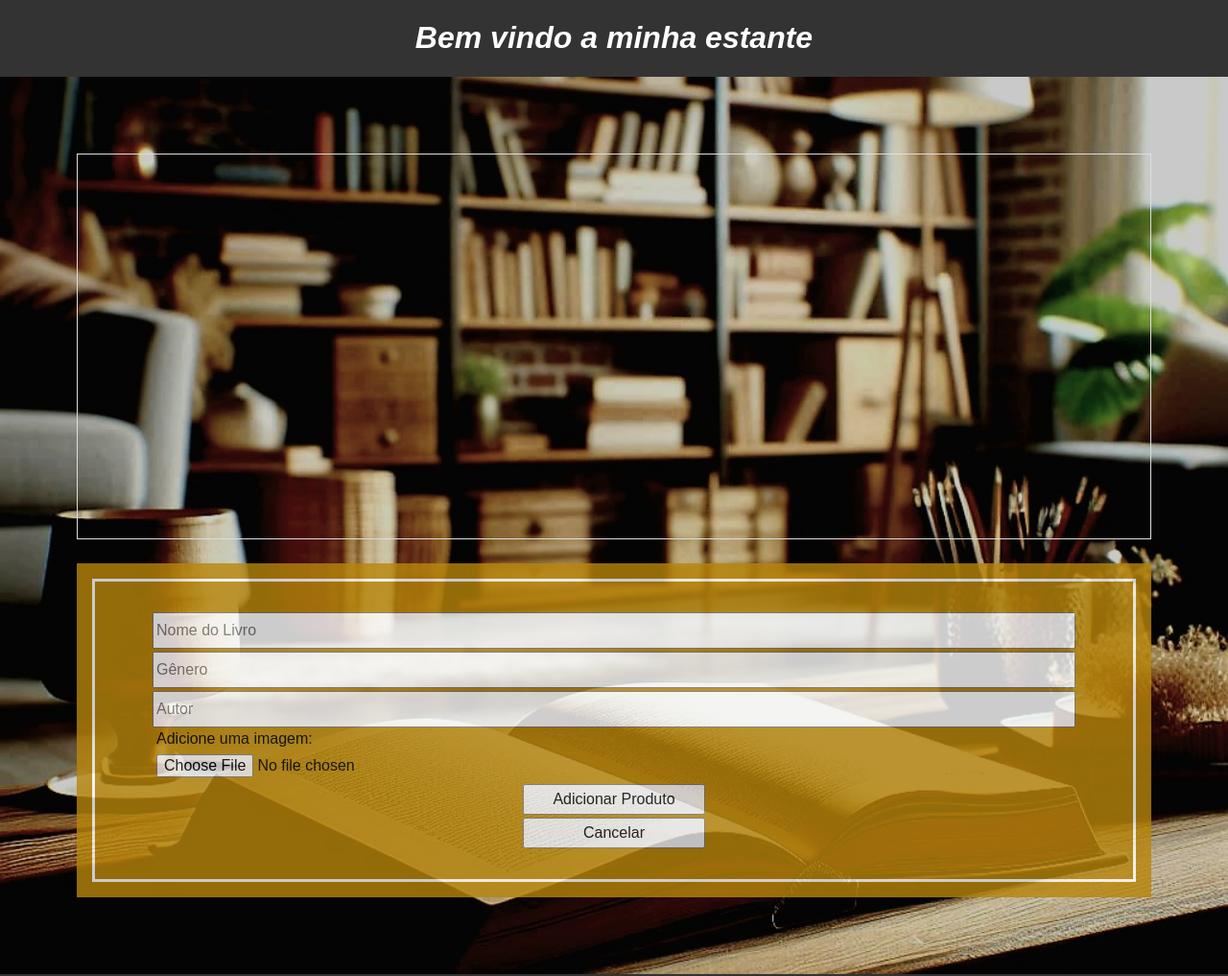
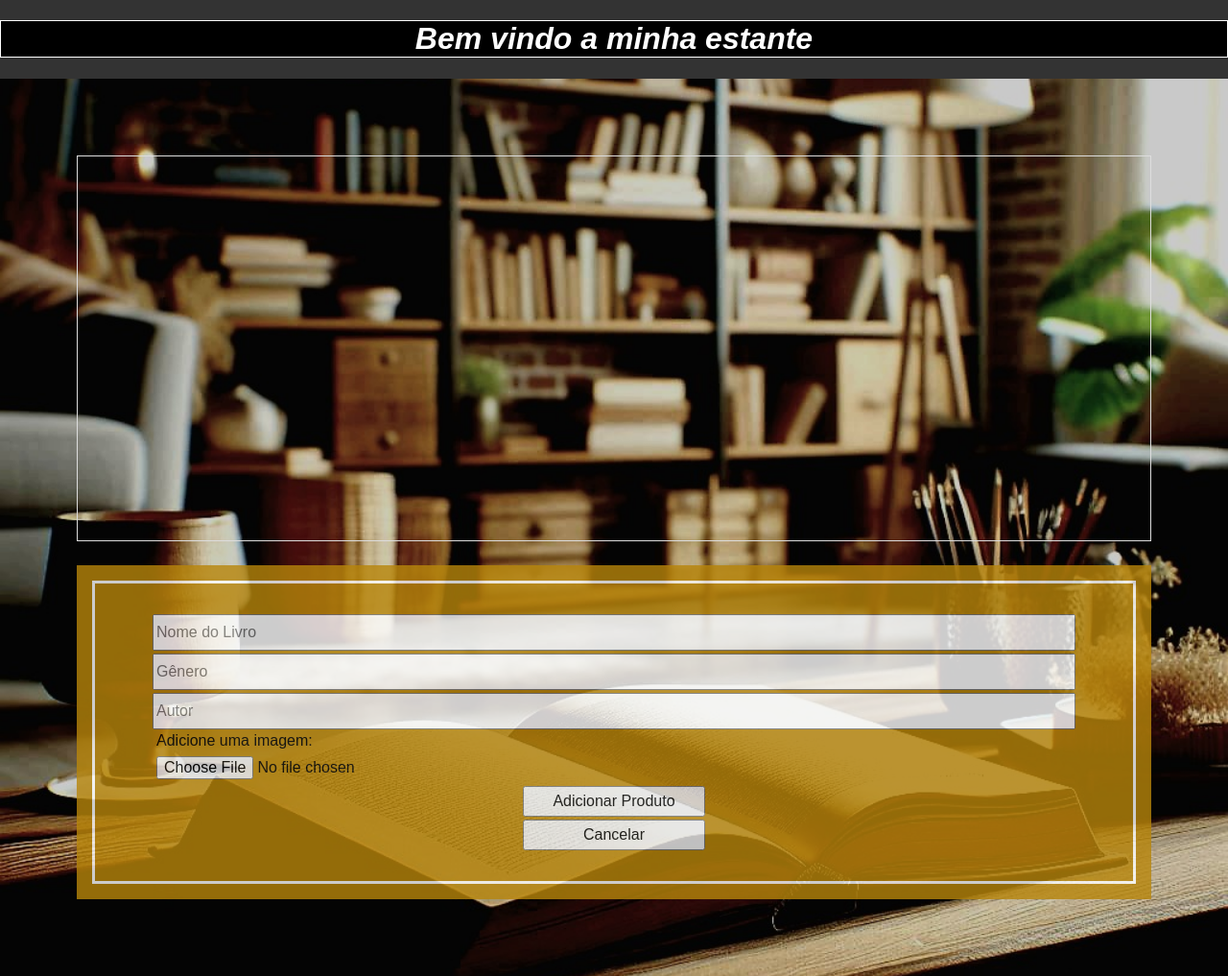
Before and after one commit to anirutsolrak/AluraBook, a plain HTML site: page index.html in a window 1280 px wide. Shown: the top 1017 px of the page at 96% size. Drawn offline with Linux system fonts and the light colour scheme; no server answers.

Commit message:
Update index.html

```diff
--- a/index.html
+++ b/index.html
@@ -9,7 +9,7 @@
 </head>
 <body>
     <header>
-        <h1 style="text-align: center; color: white; font-weight: bold; font-style: italic; font-size: 2rem;">Bem vindo a minha estante</h1>
+        <h1 style="text-align: center; color: white; font-weight: bold; font-style: italic; font-size: 2rem; border: 1px solid white; background-color: black;">Bem vindo a minha estante</h1>
     </header>
     <main>
         <section id="produtos">
```
